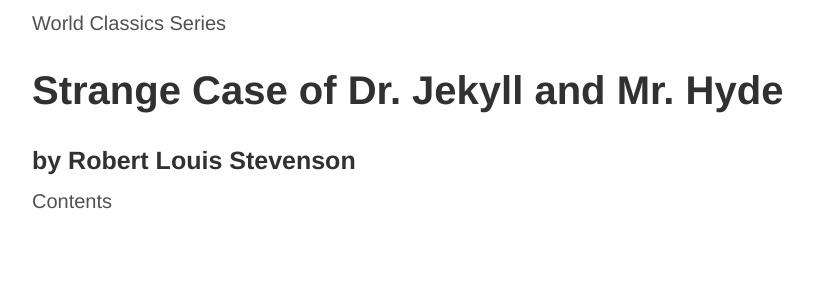
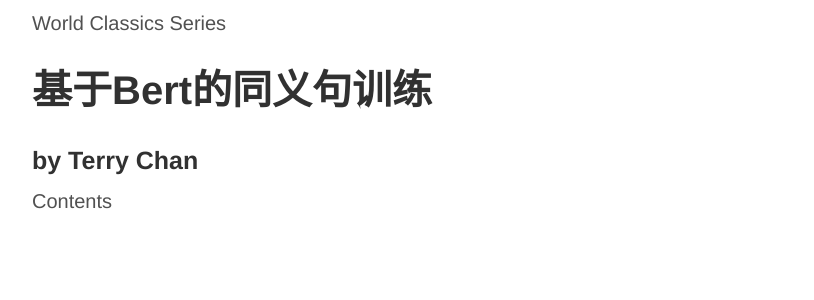
Before and after one commit to napoler/transformers-SentenceSimilarity, a Jekyll site: the page built from docs/index.html, in a window 1280 px wide. Shown: the top 300 px of the page, without its empty margins (228-1042 px from the left). Built offline with Jekyll 4.4.1, drawn with Linux system fonts in a browser that asks for light colours.

Commit message:
Signed-off-by: Terry chan <napoler2008@gmail.com>

```diff
--- a/docs/_config.yml
+++ b/docs/_config.yml
@@ -1,10 +1,9 @@
 ###########
 # site.title, site.author.name
 
-title:  Strange Case of Dr. Jekyll and Mr. Hyde
+title:  基于Bert的同义句训练
 author:
-  name: Robert Louis Stevenson
-
+  name: Terry Chan
 
 ########
 # more settings
```
Also changed, not shown: docs/README.md (added).
